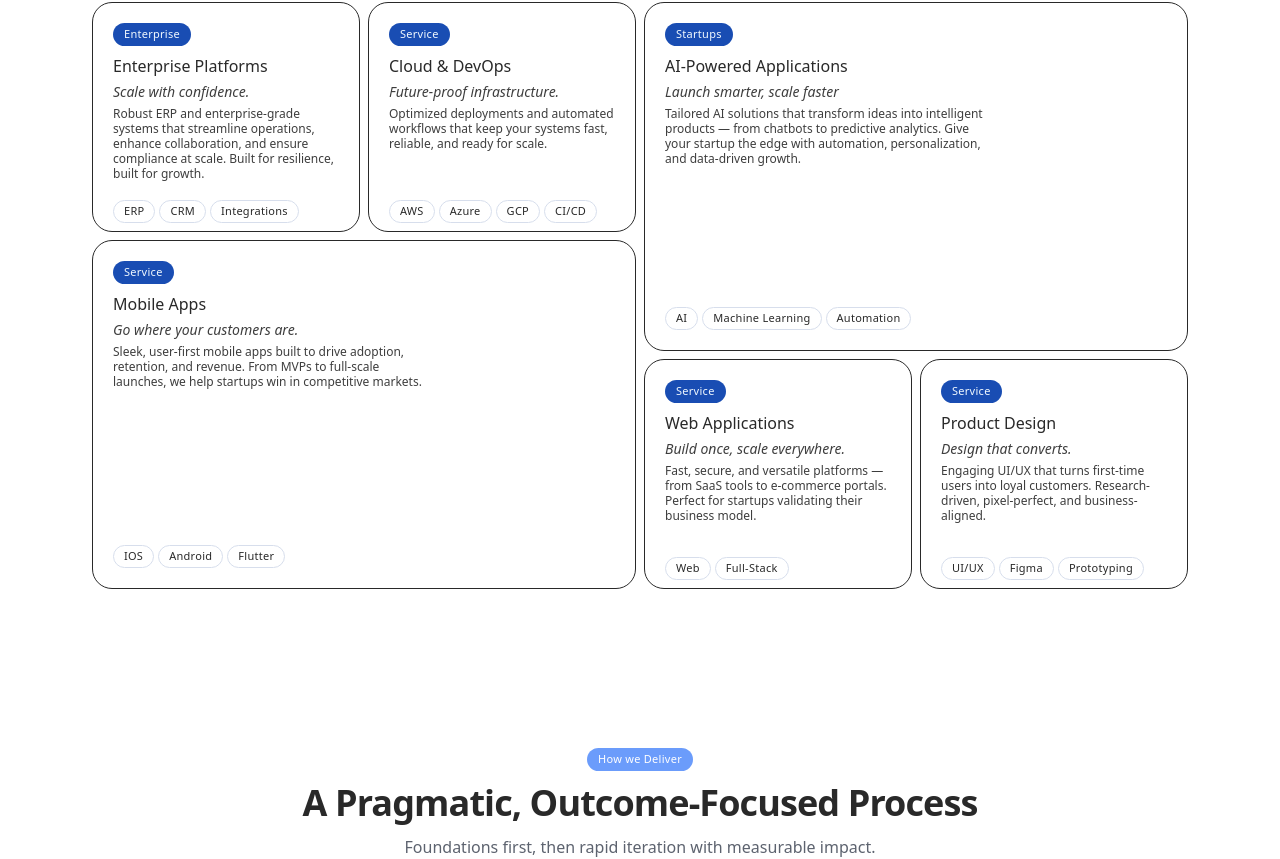
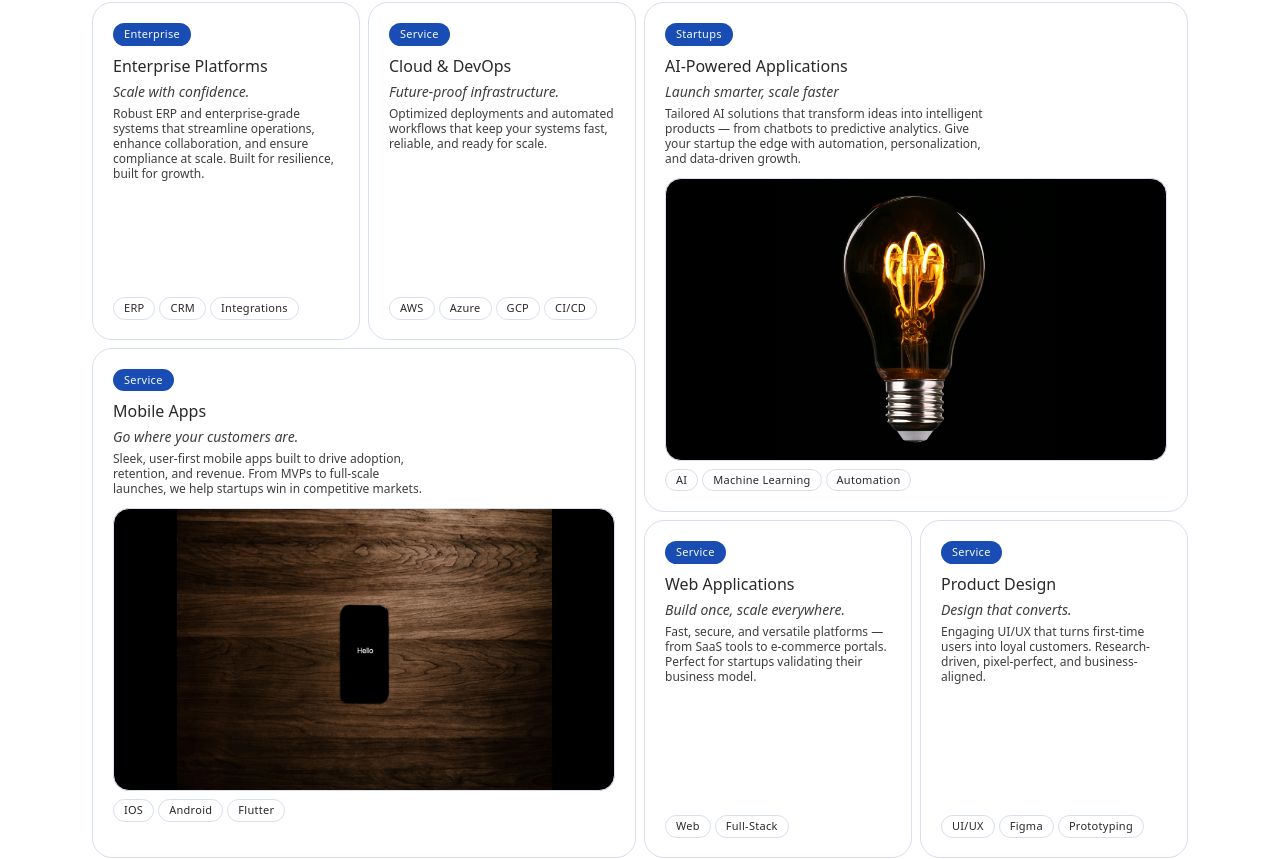
Before and after one commit to rishabhmehta/techpix-website, a Next.js app: page / in a window 1280 px wide. Shown: the part 995-1854 px from the top of the page. Built offline with nearby package versions, Linux system fonts and the light colour scheme.

Commit message:
refactor: add image support to MagicBento component and update features data

```diff
--- a/components/MagicBento.tsx
+++ b/components/MagicBento.tsx
@@ -1,5 +1,6 @@
 'use client';
 import React, { useRef, useEffect, useCallback, useState } from 'react';
+import Image from 'next/image';
 import { gsap } from 'gsap';
 import { Badge } from './ui/badge';
 
@@ -16,6 +17,7 @@ type CardData = {
   color?: string;
   extraClass?: string;
   tags?: string[];
+  image?: string;
 };
 
 type MagicBentoProps = {
@@ -718,6 +720,23 @@ const MagicBento: React.FC<MagicBentoProps> = ({
                     >
                       {card.description}
                     </p>
+                    {card.image && (
+                      <div className="mt-3 overflow-hidden rounded-2xl border border-[var(--color-border)] bg-black">
+                        <div
+                          className="relative w-full"
+                          style={{ aspectRatio: '16 / 9' }}
+                        >
+                          <Image
+                            src={card.image}
+                            alt={card.title}
+                            fill
+                            sizes="(max-width: 640px) 100vw, (max-width: 1024px) 50vw, 33vw"
+                            className="object-contain"
+                            priority={false}
+                          />
+                        </div>
+                      </div>
+                    )}
                   </div>
 
                   {card.tags && card.tags.length > 0 && (
@@ -924,6 +943,23 @@ const MagicBento: React.FC<MagicBentoProps> = ({
                 >
                   {card.description}
                 </p>
+                {card.image && (
+                  <div className="mt-3 overflow-hidden rounded-xl border border-[var(--color-border)] bg-black/5">
+                    <div
+                      className="relative w-full"
+                      style={{ aspectRatio: '16 / 9' }}
+                    >
+                      <Image
+                        src={card.image}
+                        alt={card.title}
+                        fill
+                        sizes="(max-width: 640px) 100vw, (max-width: 1024px) 50vw, 33vw"
+                        className="object-cover"
+                        priority={false}
+                      />
+                    </div>
+                  </div>
+                )}
                 {card.tags && (
                   <div className="mt-2 flex flex-wrap gap-1">
                     {card.tags.map((tag, idx) => (
--- a/components/sections/features.tsx
+++ b/components/sections/features.tsx
@@ -28,6 +28,7 @@ const FEATURES = [
       'Tailored AI solutions that transform ideas into intelligent products — from chatbots to predictive analytics. Give your startup the edge with automation, personalization, and data-driven growth.',
     label: 'Startups',
     tags: ['AI', 'Machine Learning', 'Automation'],
+    image: '/ai.jpg',
   },
   {
     title: 'Mobile Apps',
@@ -36,6 +37,7 @@ const FEATURES = [
       'Sleek, user-first mobile apps built to drive adoption, retention, and revenue. From MVPs to full-scale launches, we help startups win in competitive markets.',
     label: 'Service',
     tags: ['IOS', 'Android', 'Flutter'],
+    image: '/mobile.jpg',
   },
 
   {
```
Also changed, not shown: public/ai.jpg (added), public/mobile.jpg (added).
